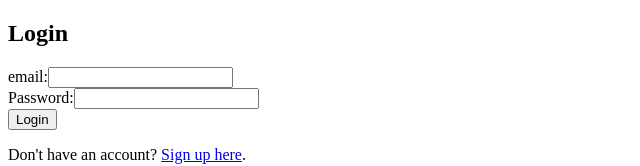
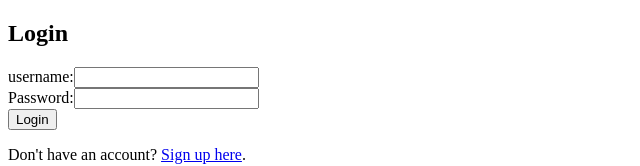
Before and after one commit to alton-michaux/work-smarter, a Next.js app in the folder frontend/: page /login in a window 1280 px wide. Shown: the top 166 px of the page, without its empty margins (0-640 px from the left). Built offline with nearby package versions, Linux system fonts and the light colour scheme; no server answers.

Commit message:
updated token references on frontend to account for new jwt tokens

```diff
--- a/frontend/context/APIContext.tsx
+++ b/frontend/context/APIContext.tsx
@@ -10,7 +10,7 @@ export const APIProvider = ({ children }: { children: ReactNode }) => {
   const getAuthHeaders = () => {
     const token = typeof window !== 'undefined' ? localStorage.getItem('authToken') : null;
     return token
-      ? { 'Content-Type': 'application/json', Authorization: `Token ${token}` }
+      ? { 'Content-Type': 'application/json', Authorization: `Bearer ${token}` }
       : { 'Content-Type': 'application/json' };
   };
 
--- a/frontend/context/AuthContext.tsx
+++ b/frontend/context/AuthContext.tsx
@@ -28,8 +28,8 @@ export const AuthProvider = ({ children }) => {
 
           const data = await res.json();
           // Save token to localStorage (or sessionStorage)
-          if (data.key) {
-              localStorage.setItem('authToken', data.key);
+          if (data.access) {
+              localStorage.setItem('authToken', data.access);
           }
 
           setLoggedIn(true);
@@ -47,7 +47,7 @@ export const AuthProvider = ({ children }) => {
               method: 'POST',
               headers: {
                   'Content-Type': 'application/json',
-                  'Authorization': `Token ${token}`,
+                  'Authorization': `Bearer ${token}`,
               },
           });
       }
--- a/frontend/pages/dashboard.tsx
+++ b/frontend/pages/dashboard.tsx
@@ -39,7 +39,7 @@ function Dashboard() {
         const res = await fetch(`${process.env.NEXT_PUBLIC_API_URL}/import/`, {
             method: 'POST',
             headers: {
-                'Authorization': `Token ${token}`,
+                'Authorization': `Bearer ${token}`,
             },
             body: formData,
         });
--- a/frontend/pages/login.tsx
+++ b/frontend/pages/login.tsx
@@ -3,7 +3,7 @@ import { useAuth } from '../context/AuthContext';
 
 const Login = () => {
     const { login } = useAuth();
-    const [form, setForm] = useState({ email: '', password: '' });
+    const [form, setForm] = useState({ username: '', password: '' });
     const [error, setError] = useState<string | null>(null);
 
     const handleChange = (e: React.ChangeEvent<HTMLInputElement>) => {
@@ -21,12 +21,12 @@ const Login = () => {
             <h2>Login</h2>
             <form onSubmit={handleLogin}>
                 <div>
-                    <label htmlFor="email">email:</label>
+                    <label htmlFor="username">username:</label>
                     <input
                         type="text"
-                        id="email"
-                        name="email"
-                        value={form.email}
+                        id="username"
+                        name="username"
+                        value={form.username}
                         onChange={handleChange}
                         required
                     />
--- a/frontend/pages/logout.tsx
+++ b/frontend/pages/logout.tsx
@@ -14,7 +14,7 @@ function Logout() {
                     method: 'POST',
                     headers: {
                         'Content-Type': 'application/json',
-                        'Authorization': `Token ${token}`,
+                        'Authorization': `Bearer ${token}`,
                     },
                 });
             }
```
